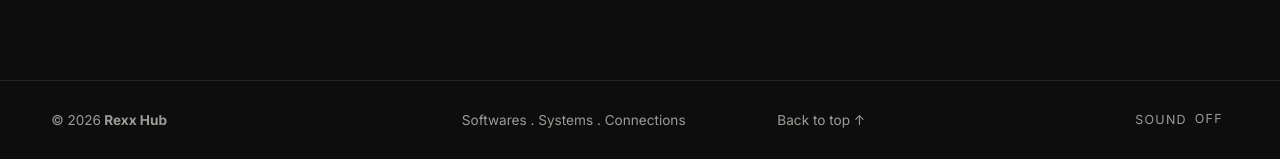
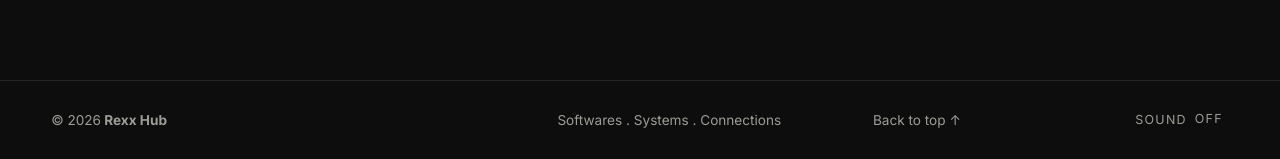
Before and after one commit to RexxHub/My-portfolio2, a plain HTML site: page index.html in a window 1280 px wide. Shown: the part 11082-11241 px from the top of the page. Drawn offline with Linux system fonts and the light colour scheme.

Commit message:
Update footer section in index.html

```diff
--- a/index.html
+++ b/index.html
@@ -253,7 +253,7 @@ html.alt{--bg:#e63b2e;--text:#0d0d0d;--muted:#3b0f0a;--card:#d63326;--line:#0d0d
         <li><a href="https://www.facebook.com/share/1K1fvXX1mK/" target="_blank" rel="noopener noreferrer"><span class="sw"><i>Facebook</i><i>Say hello</i></span><b>↗</b></a></li>
       </ul></div></section>
   </main>
-  <footer><div class="wrap foot"><span>© <span id="year"></span><strong> Rexx Hub</strong></span><span>&nbsp;&nbsp;&nbsp;&nbsp;&nbsp;&nbsp;&nbsp;&nbsp;Softwares . Systems . Connections<a href="#home">&nbsp;&nbsp;&nbsp;&nbsp;&nbsp;&nbsp;&nbsp;&nbsp;&nbsp;&nbsp;&nbsp;&nbsp;&nbsp;&nbsp;&nbsp;&nbsp;&nbsp;&nbsp;&nbsp;&nbsp;&nbsp;&nbsp;&nbsp;&nbsp;Back to top ↑</a></span><button class="snd" id="snd" type="button" aria-pressed="false">Sound <span class="sw"><i>Off</i><i>On</i></span></button></div></footer>
+  <footer><div class="wrap foot"><span>© <span id="year"></span><strong> Rexx Hub</strong></span><span>&nbsp;&nbsp;&nbsp;&nbsp;&nbsp;&nbsp;&nbsp;&nbsp;&nbsp;&nbsp;&nbsp;&nbsp;&nbsp;&nbsp;&nbsp;&nbsp;&nbsp;&nbsp;&nbsp;&nbsp;&nbsp;&nbsp;&nbsp;&nbsp;&nbsp;&nbsp;&nbsp;&nbsp;&nbsp;&nbsp;&nbsp;&nbsp;&nbsp;&nbsp;&nbsp;&nbsp;&nbsp;&nbsp;&nbsp;&nbsp;&nbsp;&nbsp;&nbsp;&nbsp;&nbsp;&nbsp;&nbsp;&nbsp;&nbsp;&nbsp;&nbsp;&nbsp;&nbsp;&nbsp;&nbsp;&nbsp;&nbsp;&nbsp;Softwares . Systems . Connections<a href="#home">&nbsp;&nbsp;&nbsp;&nbsp;&nbsp;&nbsp;&nbsp;&nbsp;&nbsp;&nbsp;&nbsp;&nbsp;&nbsp;&nbsp;&nbsp;&nbsp;&nbsp;&nbsp;&nbsp;&nbsp;&nbsp;&nbsp;&nbsp;&nbsp;Back to top ↑</a></span><button class="snd" id="snd" type="button" aria-pressed="false">Sound <span class="sw"><i>Off</i><i>On</i></span></button></div></footer>
   <button class="touch" id="touch" type="button" aria-label="Switch colour mode"><svg viewBox="0 0 120 120" aria-hidden="true"><defs><path id="tp" d="M60,60 m-44,0 a44,44 0 1,1 88,0 a44,44 0 1,1 -88,0"/></defs><text><textPath href="#tp">TAP TO SWITCH • TAP TO SWITCH • </textPath></text></svg><span>◐</span></button>
   <script>
     /* Edit these values when publishing the site. */
```
